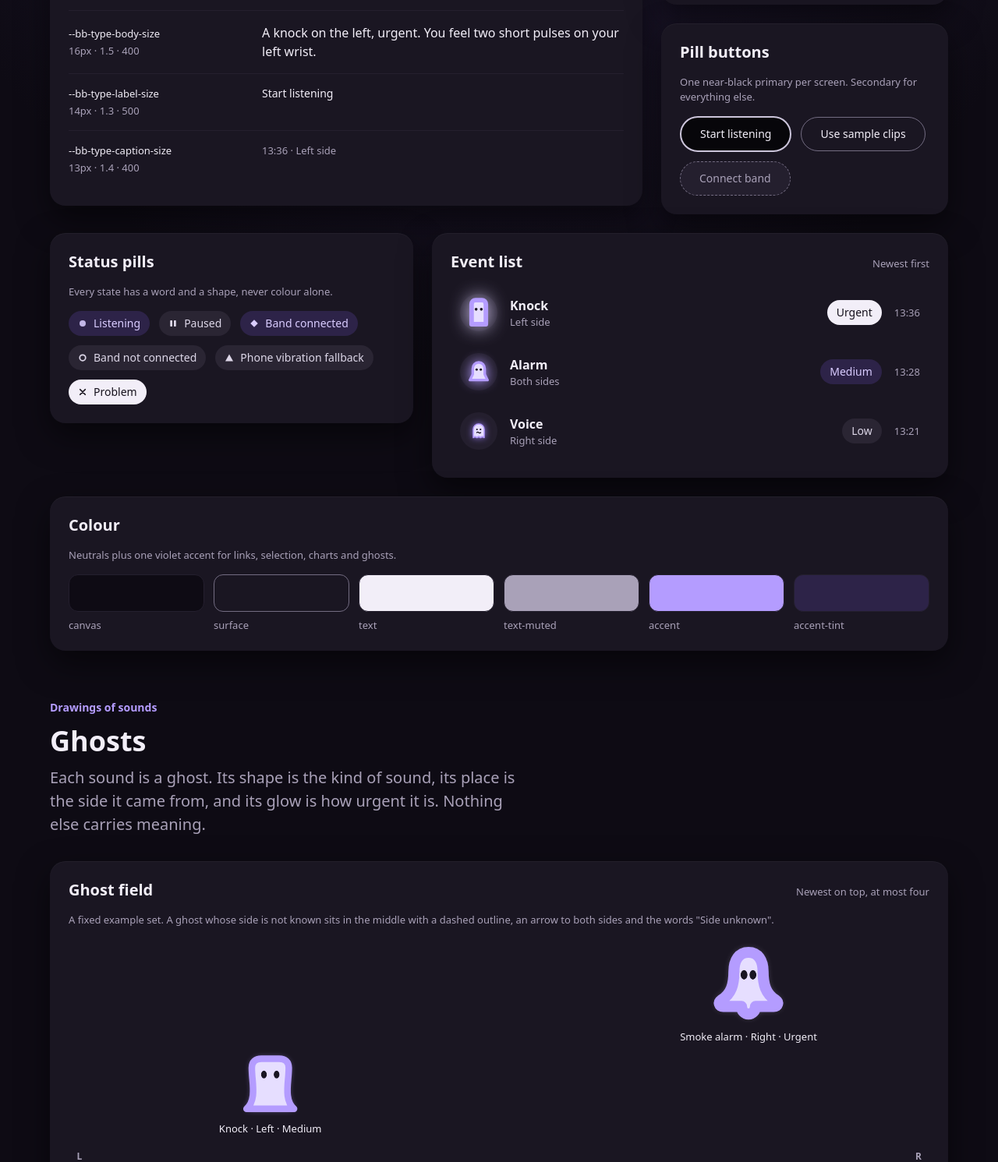
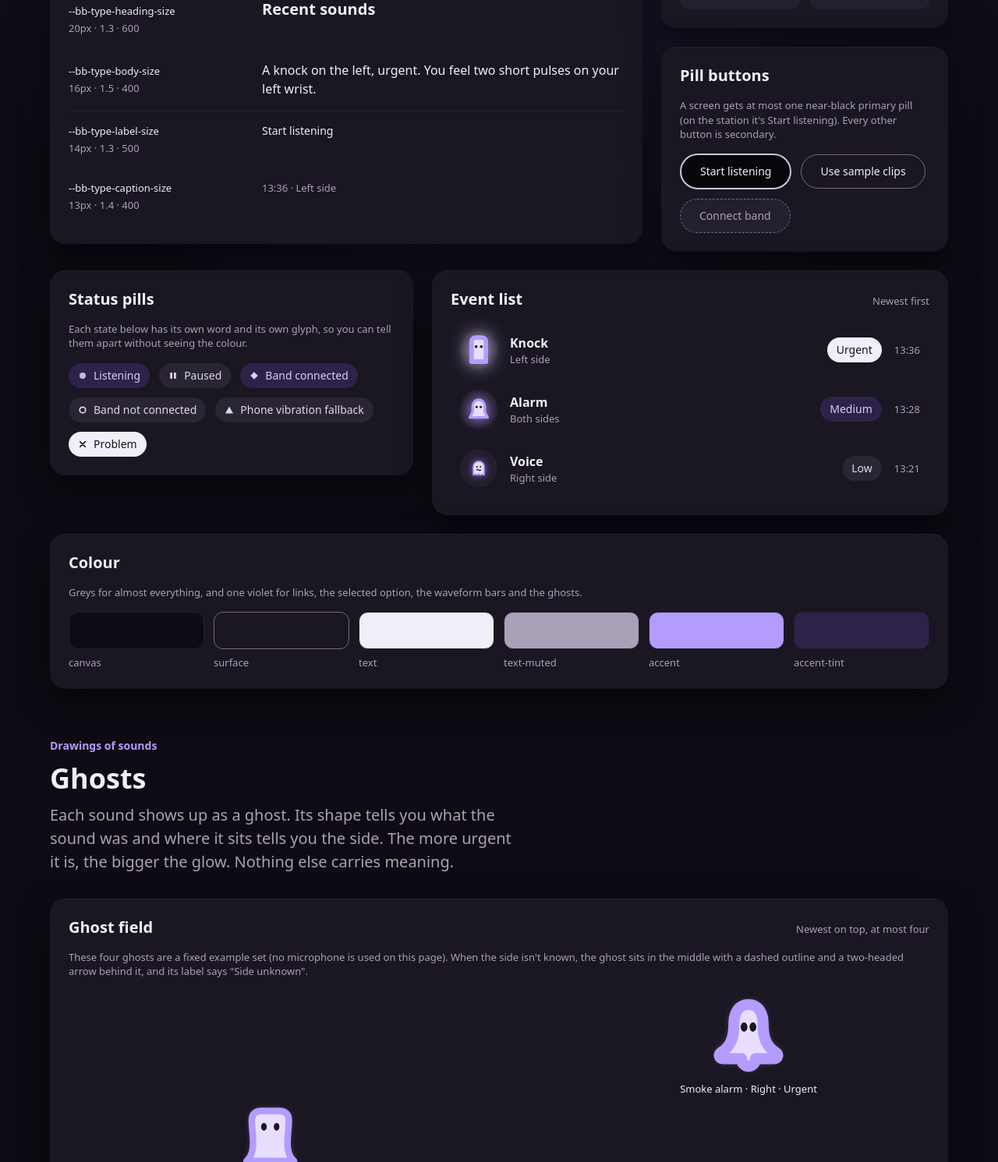
Before and after one commit to chrisbuildsonline/banshee-band, a website built with Vite: page styleguide.html in a window 1280 px wide. Shown: the part 798-2289 px from the top of the page at 78% size. Built offline with nearby package versions, Linux system fonts and the light colour scheme.

Commit message:
styleguide: plainer copy

```diff
--- a/styleguide.html
+++ b/styleguide.html
@@ -32,7 +32,7 @@
       <section class="bb-hero" aria-labelledby="page-title">
         <p class="bb-eyebrow">Styleguide</p>
         <h1 id="page-title" class="bb-display">Design system</h1>
-        <p class="bb-lede">Tokens and building blocks for every Banshee Band screen. One accent, soft floating surfaces, and a word beside every colour.</p>
+        <p class="bb-lede">Every Banshee Band page is built from these tokens and parts, this one included. There's one accent colour (violet), and no state relies on colour alone: each one has a word too.</p>
         <p class="bb-statusrow">
           <span class="bb-status bb-status--accent bb-status--listening"><svg class="bb-status__glyph" viewBox="0 0 12 12" aria-hidden="true"><circle cx="6" cy="6" r="4" /></svg>Listening</span>
           <span class="bb-status bb-status--accent"><svg class="bb-status__glyph" viewBox="0 0 12 12" aria-hidden="true"><path d="M6 1.25 10.75 6 6 10.75 1.25 6z" /></svg>Band connected</span>
@@ -42,7 +42,7 @@
       <div class="bb-grid">
         <section class="bb-card bb-span-8" aria-labelledby="type-title">
           <h2 id="type-title" class="bb-heading">Type scale</h2>
-          <p class="bb-caption bb-muted">System font stack, no web fonts. Large text means title and display only.</p>
+          <p class="bb-caption bb-muted">We use the system font stack and load no web fonts. Only the title and display steps count as large text when we check contrast.</p>
           <ul class="bb-typescale">
             <li>
               <p class="bb-typescale__meta"><code>--bb-type-display-size</code><span>40–64px · 1.05 · 700</span></p>
@@ -92,7 +92,7 @@
 
         <section class="bb-card" aria-labelledby="pills-title">
           <h2 id="pills-title" class="bb-heading">Pill buttons</h2>
-          <p class="bb-caption bb-muted">One near-black primary per screen. Secondary for everything else.</p>
+          <p class="bb-caption bb-muted">A screen gets at most one near-black primary pill (on the station it's Start listening). Every other button is secondary.</p>
           <div class="bb-row">
             <button type="button" class="bb-pill bb-pill--primary">Start listening</button>
             <button type="button" class="bb-pill bb-pill--secondary">Use sample clips</button>
@@ -103,7 +103,7 @@
 
         <section class="bb-card bb-span-5" aria-labelledby="status-title">
           <h2 id="status-title" class="bb-heading">Status pills</h2>
-          <p class="bb-caption bb-muted">Every state has a word and a shape, never colour alone.</p>
+          <p class="bb-caption bb-muted">Each state below has its own word and its own glyph, so you can tell them apart without seeing the colour.</p>
           <ul class="bb-row bb-plainlist">
             <li><span class="bb-status bb-status--accent bb-status--listening"><svg class="bb-status__glyph" viewBox="0 0 12 12" aria-hidden="true"><circle cx="6" cy="6" r="4" /></svg>Listening</span></li>
             <li><span class="bb-status bb-status--neutral"><svg class="bb-status__glyph" viewBox="0 0 12 12" aria-hidden="true"><rect x="2.25" y="2" width="2.75" height="8" rx="0.75" /><rect x="7" y="2" width="2.75" height="8" rx="0.75" /></svg>Paused</span></li>
@@ -149,7 +149,7 @@
 
         <section class="bb-card bb-span-12" aria-labelledby="colour-title">
           <h2 id="colour-title" class="bb-heading">Colour</h2>
-          <p class="bb-caption bb-muted">Neutrals plus one violet accent for links, selection, charts and ghosts.</p>
+          <p class="bb-caption bb-muted">Greys for almost everything, and one violet for links, the selected option, the waveform bars and the ghosts.</p>
           <ul class="bb-swatches bb-plainlist">
             <li><span class="bb-swatch bb-swatch--canvas"></span><code>canvas</code></li>
             <li><span class="bb-swatch bb-swatch--surface"></span><code>surface</code></li>
@@ -165,7 +165,7 @@
         <div class="bb-ghosts__intro">
           <p class="bb-eyebrow">Drawings of sounds</p>
           <h2 id="ghosts-title" class="bb-title">Ghosts</h2>
-          <p class="bb-lede">Each sound is a ghost. Its shape is the kind of sound, its place is the side it came from, and its glow is how urgent it is. Nothing else carries meaning.</p>
+          <p class="bb-lede">Each sound shows up as a ghost. Its shape tells you what the sound was and where it sits tells you the side. The more urgent it is, the bigger the glow. Nothing else carries meaning.</p>
         </div>
         <div class="bb-grid">
           <section class="bb-card bb-span-12 bb-ghosts__fieldcard" aria-labelledby="ghost-field-title">
@@ -173,7 +173,7 @@
               <h3 id="ghost-field-title" class="bb-heading">Ghost field</h3>
               <span class="bb-caption bb-muted">Newest on top, at most four</span>
             </div>
-            <p class="bb-caption bb-muted">A fixed example set. A ghost whose side is not known sits in the middle with a dashed outline, an arrow to both sides and the words "Side unknown".</p>
+            <p class="bb-caption bb-muted">These four ghosts are a fixed example set (no microphone is used on this page). When the side isn't known, the ghost sits in the middle with a dashed outline and a two-headed arrow behind it, and its label says "Side unknown".</p>
             <div id="ghost-field" class="bb-ghosts__field"></div>
           </section>
           <section class="bb-card bb-span-12" aria-labelledby="ghost-glyphs-title">
```
